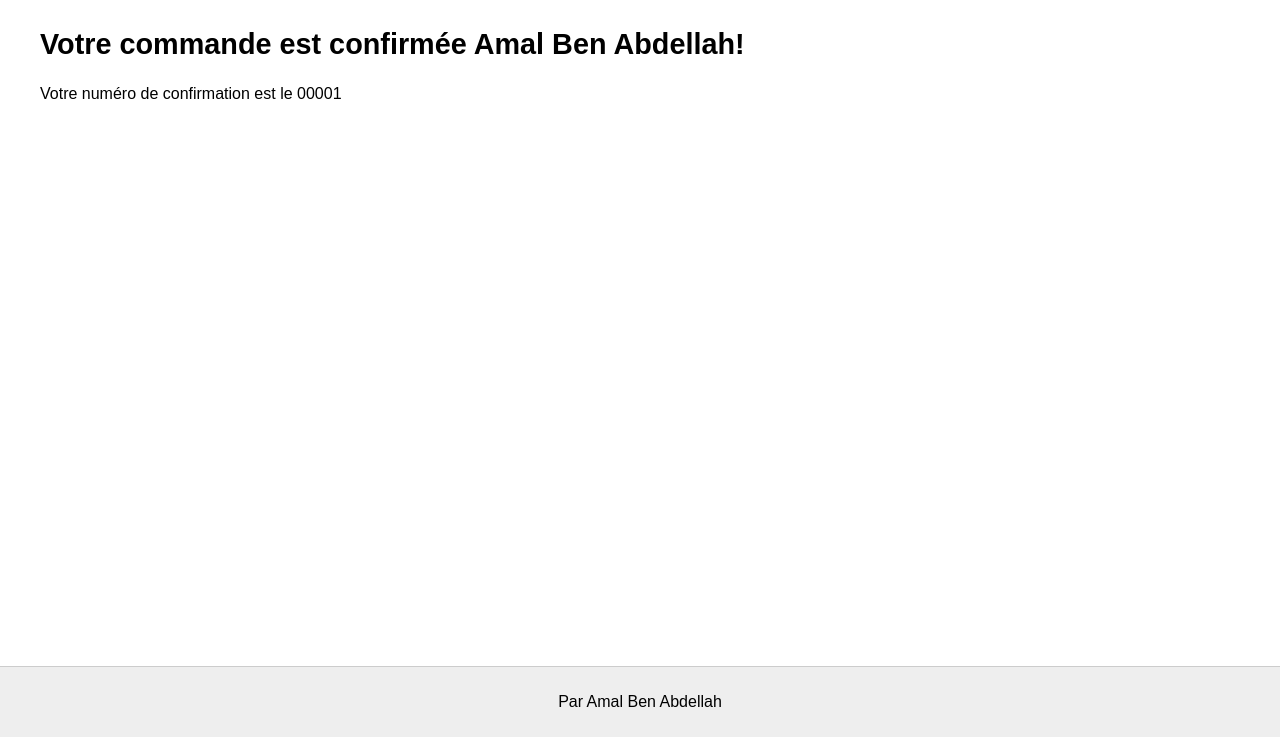
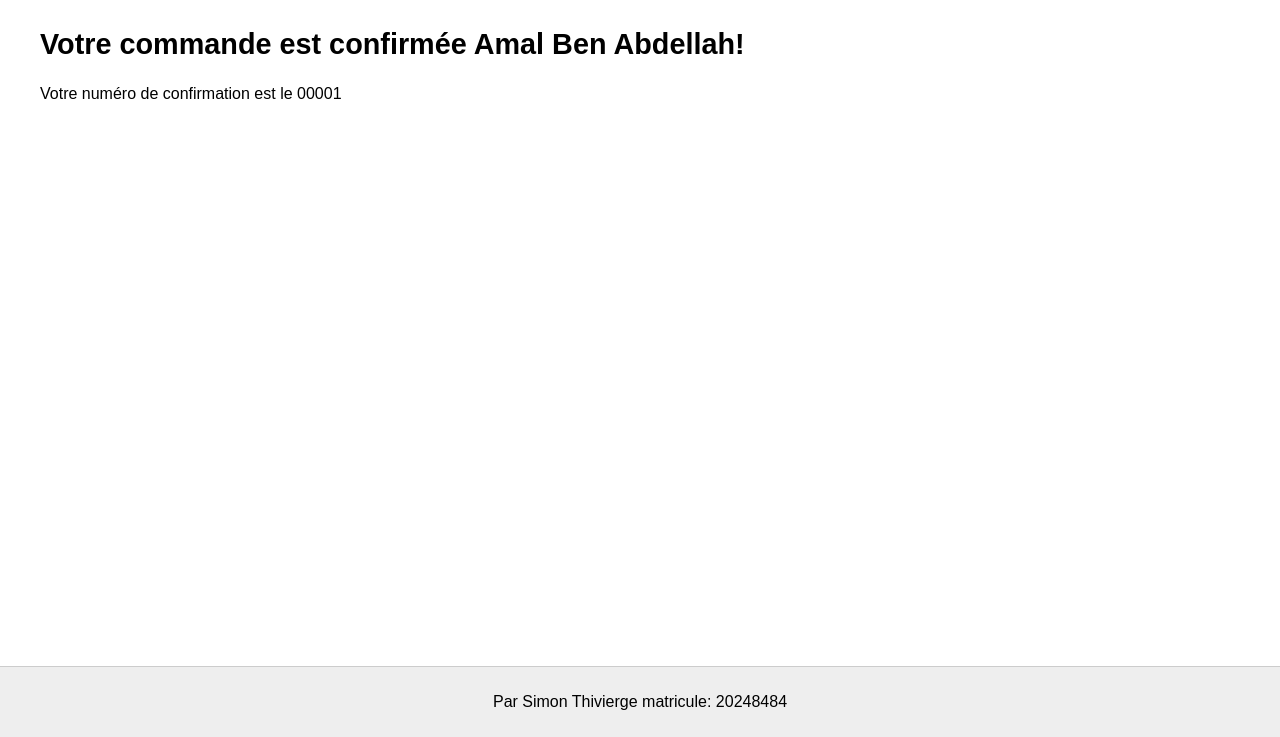
Before and after one commit to benhoangquan/IFT1005-TP3, a plain HTML site: page Fichier de base/confirmation.html in a window 1280 px wide. Shown: the part 63-800 px from the top of the page. Drawn offline with Linux system fonts and the light colour scheme.

Commit message:
new comments added

```diff
--- a/Fichier de base/assets/js/confirmation.js
+++ b/Fichier de base/assets/js/confirmation.js
@@ -1,2 +1,3 @@
+// Par Simon Thivierge matricule: 20248484
 let orderNumber = parseInt(localStorage.getItem('orderNumber'));
 $("#confirmation-number>strong").html(String(orderNumber).padStart(5, '0'));
--- a/Fichier de base/assets/js/header.js
+++ b/Fichier de base/assets/js/header.js
@@ -1,3 +1,4 @@
+// Par Simon Thivierge matricule: 20248484
 $(document).ready(function(){
     updateShoppingListCount();
 });
--- a/Fichier de base/assets/js/product.js
+++ b/Fichier de base/assets/js/product.js
@@ -1,3 +1,4 @@
+// Par Simon Thivierge matricule: 20248484
 var productList = [];
 
 $(document).ready(function () {
--- a/Fichier de base/assets/js/products3.js
+++ b/Fichier de base/assets/js/products3.js
@@ -1,3 +1,4 @@
+// Par Simon Thivierge matricule: 20248484
 var productList = [];
 var toDisplayList = [];
 
--- a/Fichier de base/assets/js/shopping-cart.js
+++ b/Fichier de base/assets/js/shopping-cart.js
@@ -1,3 +1,4 @@
+// Par Simon Thivierge matricule: 20248484
 var cartList = [];
 
 $(document).ready(function(){
--- a/Fichier de base/confirmation.html
+++ b/Fichier de base/confirmation.html
@@ -42,7 +42,7 @@
     </article>
   </main>
   <footer>
-    <p>Par Amal Ben Abdellah</p>
+    <p>Par Simon Thivierge matricule: 20248484</p>
   </footer>
 </body>
 </html>
```
Also changed, not shown: Fichier de base/assets/js/order.js (+3 -4 lines), Fichier de base/contact.html (+1 -1 lines), Fichier de base/index.html (+1 -1 lines), Fichier de base/order.html (+1 -1 lines), Fichier de base/product.html (+1 -1 lines), Fichier de base/products.html (+1 -1 lines), Fichier de base/shopping-cart.html (+1 -1 lines).
